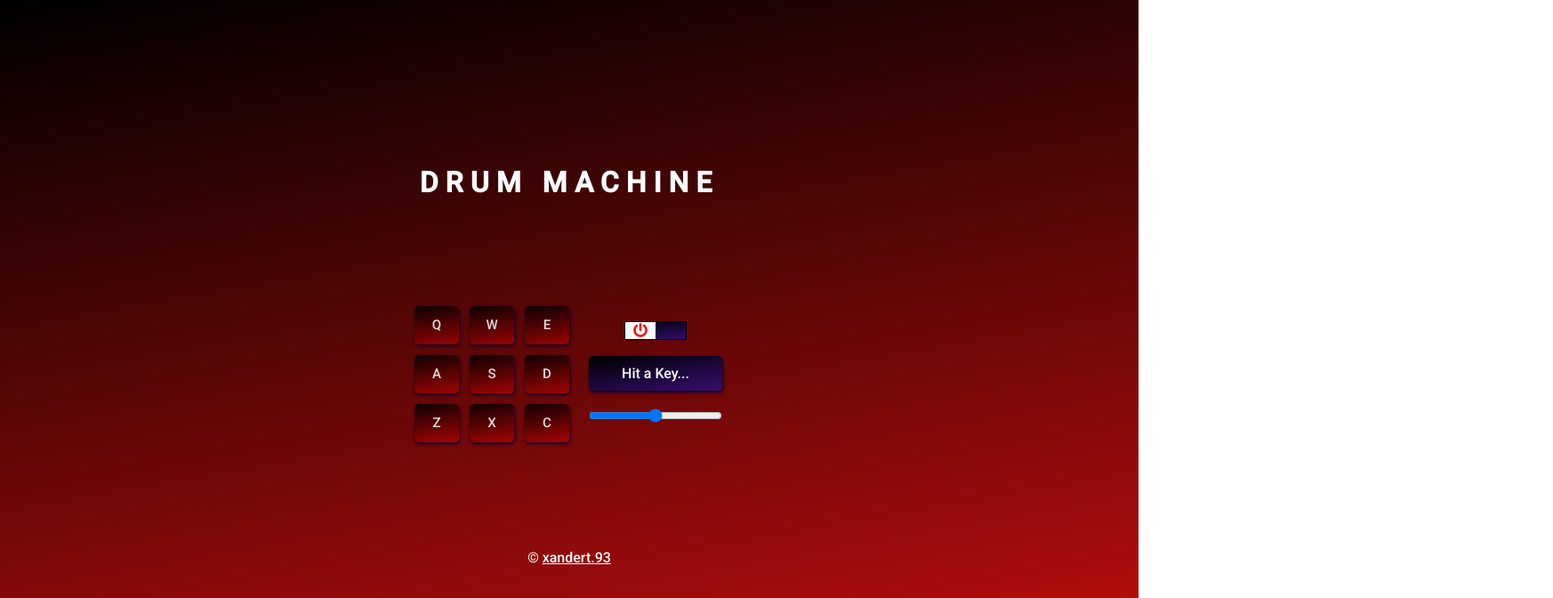
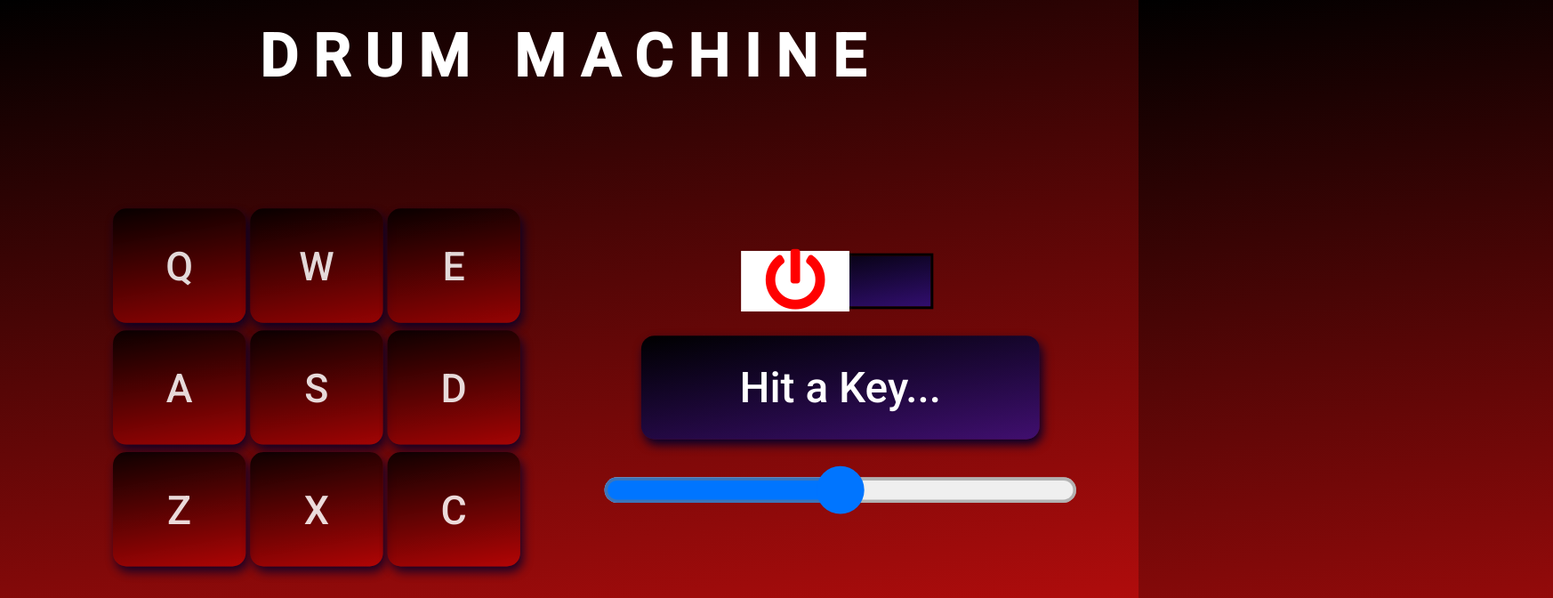
Before and after one commit to xandert93/drum-machine, a React (Create React App) app: page / in a window 1280 px wide. Shown: the top 672 px of the page at 89% size, 1746 px wide, since content can reach past the window. Built offline with nearby package versions, Linux system fonts and the light colour scheme.

Commit message:
added some MQs

```diff
--- a/src/App.css
+++ b/src/App.css
@@ -123,3 +123,33 @@ input[type="range"] {
 .footer {
   margin-top: 120px;
 }
+
+@media (min-width: 500px) {
+  * {
+    transform: scale(1.1);
+  }
+
+  .controls-container {
+    margin-left: 60px;
+  }
+}
+
+@media (min-width: 850px) {
+  * {
+    transform: scale(1.15);
+  }
+
+  .controls-container {
+    margin-left: 80px;
+  }
+}
+
+@media (min-width: 1150px) {
+  * {
+    transform: scale(1.2);
+  }
+
+  .controls-container {
+    margin-left: 120px;
+  }
+}
```
Also changed, not shown: package.json (+6 -1 lines), 1 other file (tests, documents, lock files or other folders).
